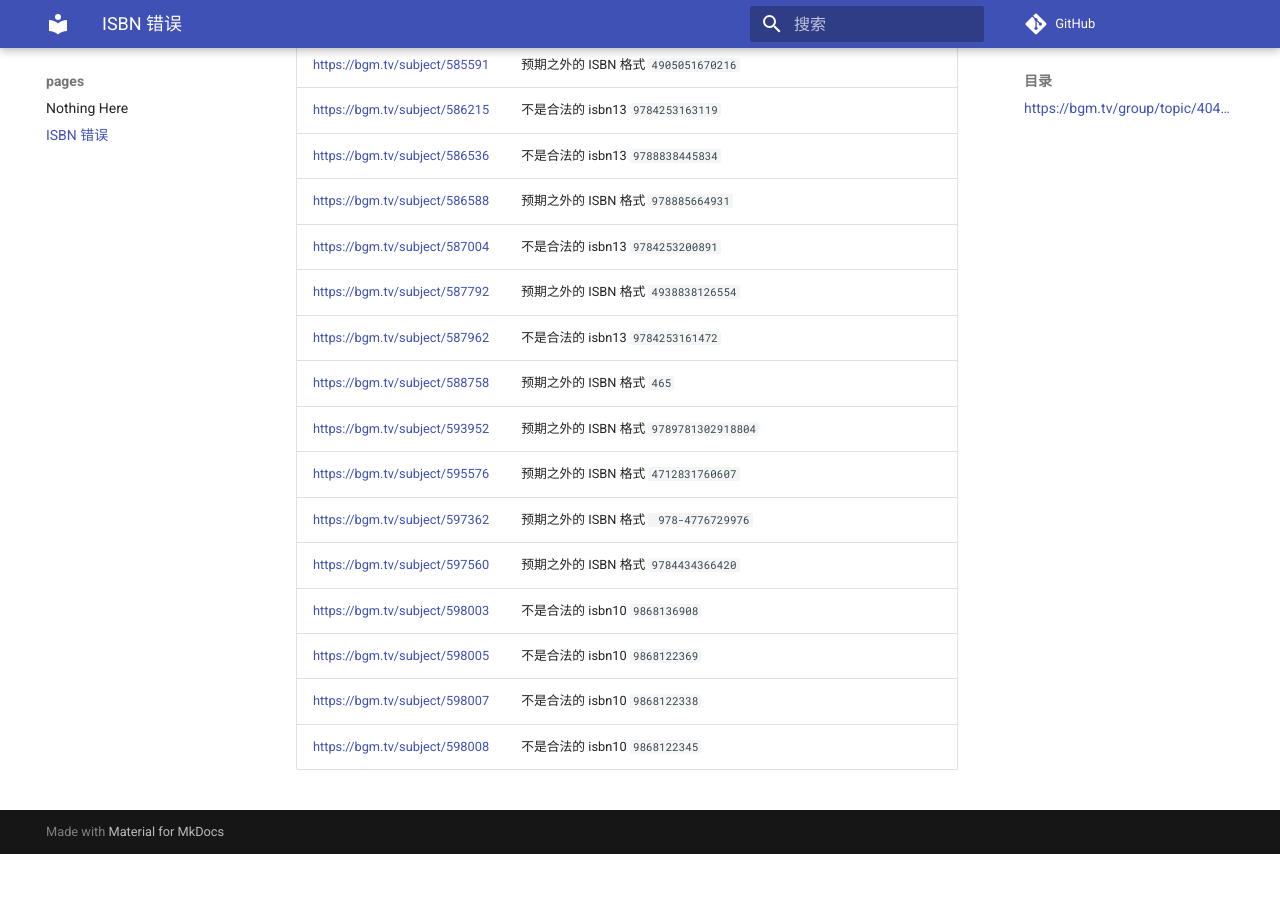
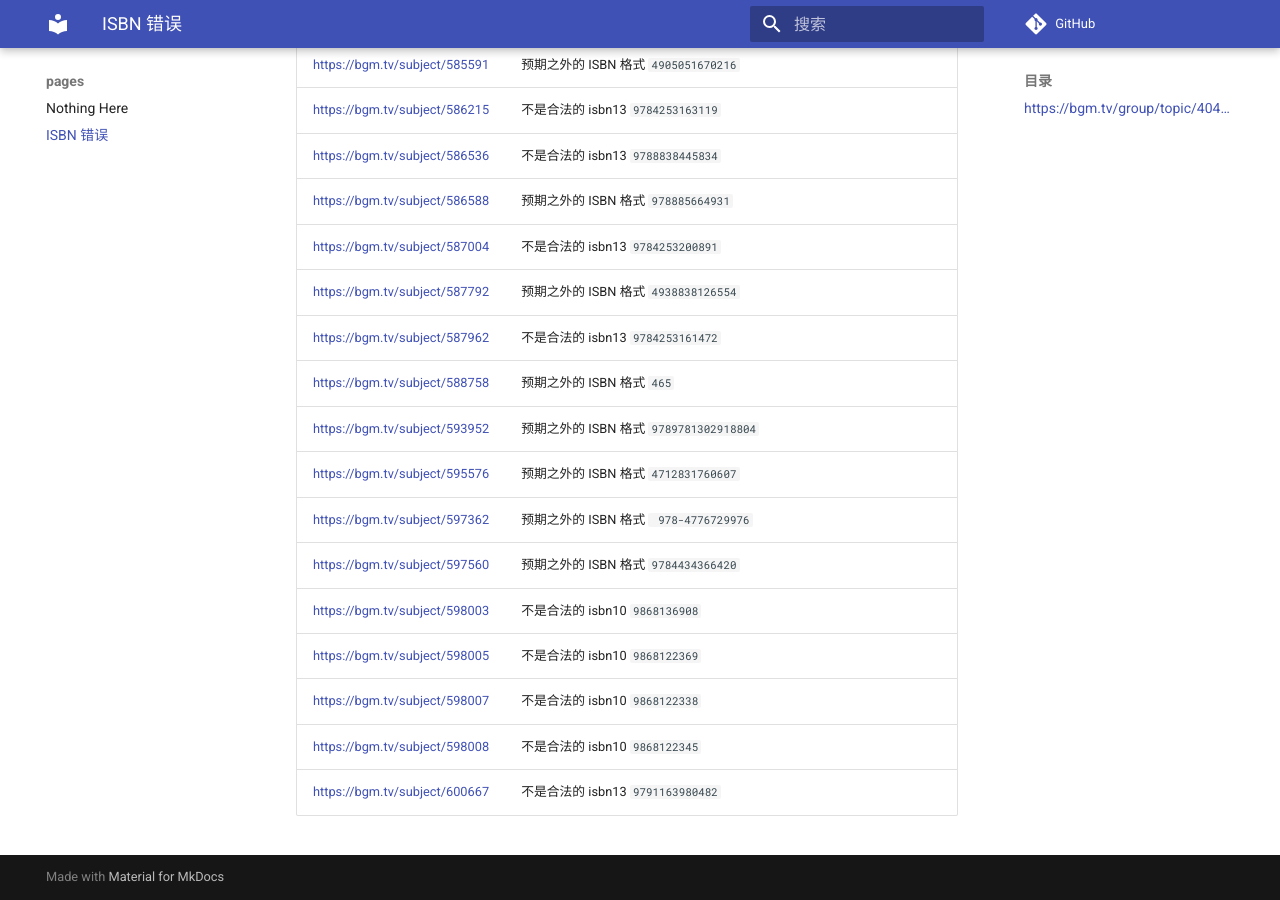
Before and after one commit to trim21/bangumi-pages, an MkDocs documentation site: the page built from docs/isbn.md, in a window 1280 px wide and 900 px high, scrolled down 9415 px. Built offline with MkDocs 1.6.1 and Material for MkDocs 9.7.7, drawn with Linux system fonts in a browser that asks for light colours; comment, search, counter and statistics services are not loaded; before the commit the page ends 10269 px from its top, so only the background shows below that; part of the change alters nothing that is shown.

Commit message:
update isbn.md

```diff
--- a/docs/isbn.md
+++ b/docs/isbn.md
@@ -1,7 +1,7 @@
 # ISBN 错误
 ## <https://bgm.tv/group/topic/404801>
 
-total 217
+total 218
 
 | url | error |
 | --- |  ---  |
@@ -222,3 +222,4 @@ total 217
 | <https://bgm.tv/subject/598005> | 不是合法的 isbn10 <code>9868122369</code> |
 | <https://bgm.tv/subject/598007> | 不是合法的 isbn10 <code>9868122338</code> |
 | <https://bgm.tv/subject/598008> | 不是合法的 isbn10 <code>9868122345</code> |
+| <https://bgm.tv/subject/600667> | 不是合法的 isbn13 <code>9791163980482</code> |
```
